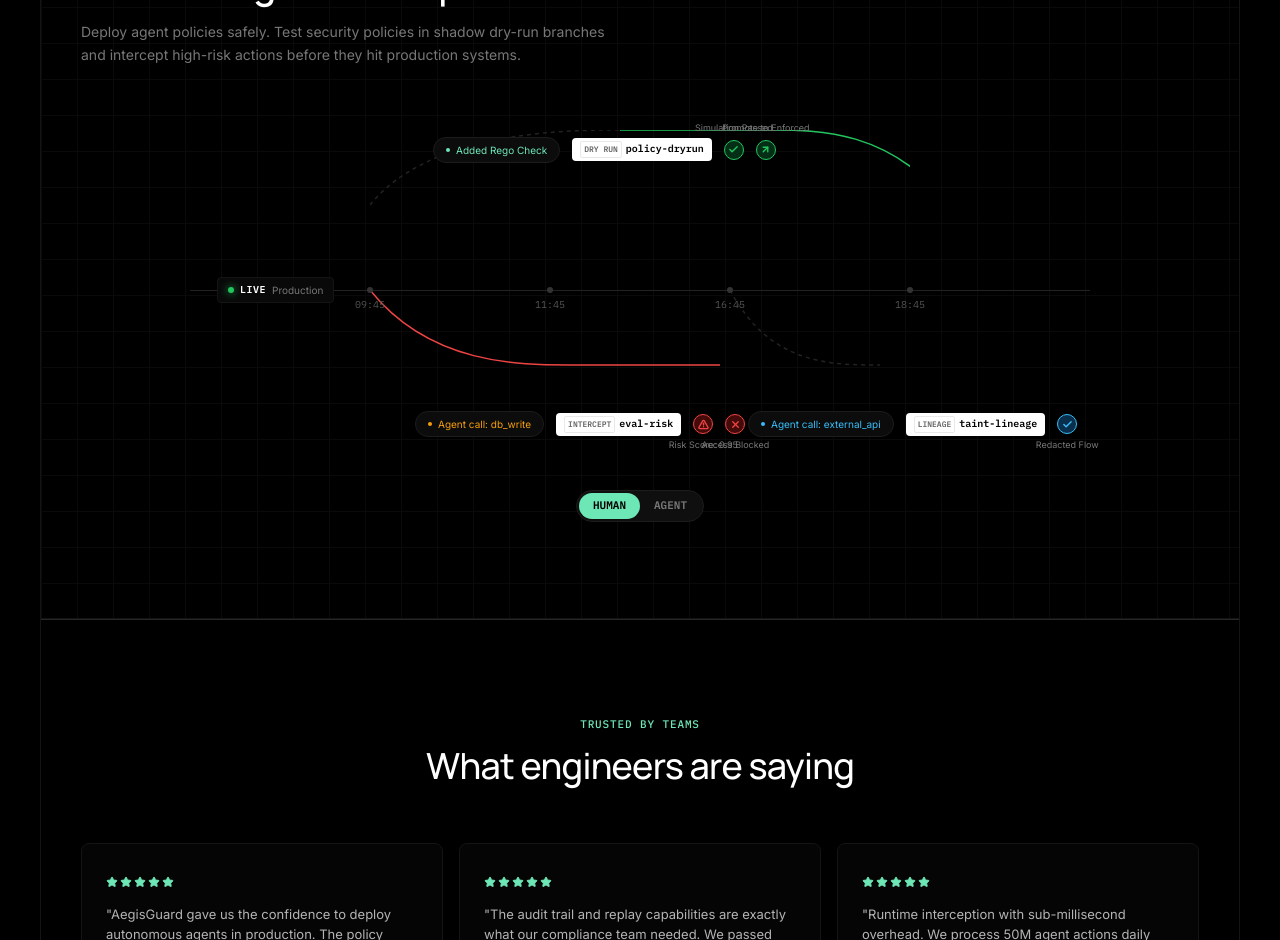
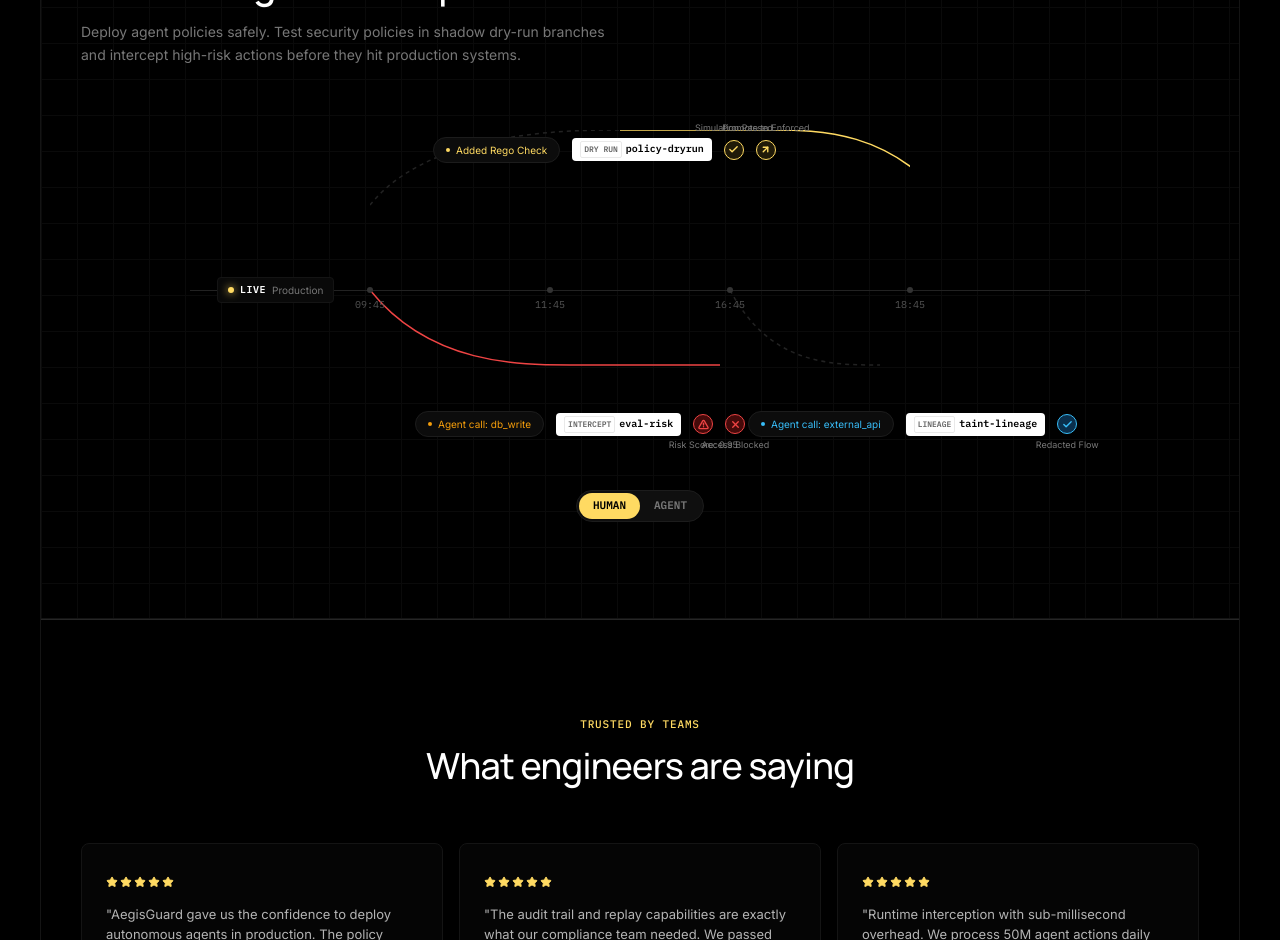
Before and after one commit to dushyantzz/Runwall, a React (Vite) app in the folder frontend/: page / in a window 1280 px wide. Shown: the part 1860-2800 px from the top of the page. Built offline with nearby package versions, Linux system fonts and the light colour scheme.

Commit message:
feat: initialize landing page with Hero, features, and pricing sections

```diff
--- a/frontend/src/pages/HomePage.tsx
+++ b/frontend/src/pages/HomePage.tsx
@@ -801,9 +801,9 @@ function BranchingWorkflowSection({
               display: 'inline-block',
               width: 6,
               height: 6,
-              background: '#22c55e',
+              background: '#FFDA62',
               borderRadius: '50%',
-              boxShadow: '0 0 8px #22c55e'
+              boxShadow: '0 0 8px #FFDA62'
             }} />
             <span style={{
               fontFamily: 'var(--font-mono)',
@@ -837,7 +837,7 @@ function BranchingWorkflowSection({
             <path
               d="M 250,0 L 400,0 C 450,0 520,0 580,75"
               fill="none"
-              stroke="#22c55e"
+              stroke="#FFDA62"
               strokeWidth="1.5"
             />
           </svg>
@@ -892,13 +892,13 @@ function BranchingWorkflowSection({
                 width: 20,
                 height: 20,
                 borderRadius: '50%',
-                background: '#052e16',
-                border: '1.5px solid #22c55e',
+                background: '#201a08',
+                border: '1.5px solid #FFDA62',
                 display: 'flex',
                 alignItems: 'center',
                 justifyContent: 'center'
               }}>
-                <Check size={11} color="#22c55e" strokeWidth={3} />
+                <Check size={11} color="#FFDA62" strokeWidth={3} />
               </div>
             </div>
 
@@ -909,13 +909,13 @@ function BranchingWorkflowSection({
                 width: 20,
                 height: 20,
                 borderRadius: '50%',
-                background: '#052e16',
-                border: '1.5px solid #22c55e',
+                background: '#201a08',
+                border: '1.5px solid #FFDA62',
                 display: 'flex',
                 alignItems: 'center',
                 justifyContent: 'center'
               }}>
-                <ArrowRight size={11} color="#22c55e" strokeWidth={3} style={{ transform: 'rotate(-45deg)' }} />
+                <ArrowRight size={11} color="#FFDA62" strokeWidth={3} style={{ transform: 'rotate(-45deg)' }} />
               </div>
             </div>
           </div>
--- a/frontend/src/styles.css
+++ b/frontend/src/styles.css
@@ -25,10 +25,10 @@
   --heading: #ffffff;
   --body: #b4b4b4;
   --muted: #777777;
-  --accent: #6ee7b7;
-  --accent-dim: rgba(110, 231, 183, 0.1);
-  --accent-border: rgba(110, 231, 183, 0.25);
-  --success: #22c55e;
+  --accent: #FFDA62;
+  --accent-dim: rgba(255, 218, 98, 0.1);
+  --accent-border: rgba(255, 218, 98, 0.25);
+  --success: #FFDA62;
   --warning: #f59e0b;
   --destructive: #ef4444;
   --info: #3b82f6;
@@ -385,7 +385,7 @@ code, pre {
 
 /* ── SELECTION ── */
 ::selection {
-  background: rgba(110, 231, 183, 0.2);
+  background: rgba(255, 218, 98, 0.2);
   color: var(--heading);
 }
 
@@ -398,11 +398,11 @@ code, pre {
   --color-heading: #ffffff;
   --color-body: #b4b4b4;
   --color-muted: #777777;
-  --color-accent: #6ee7b7;
-  --color-accent-dim: rgba(110, 231, 183, 0.1);
+  --color-accent: #FFDA62;
+  --color-accent-dim: rgba(255, 218, 98, 0.1);
   --color-border: #262626;
   --color-border-bright: #333333;
-  --color-success: #22c55e;
+  --color-success: #FFDA62;
   --color-warning: #f59e0b;
   --color-destructive: #ef4444;
 }
```
